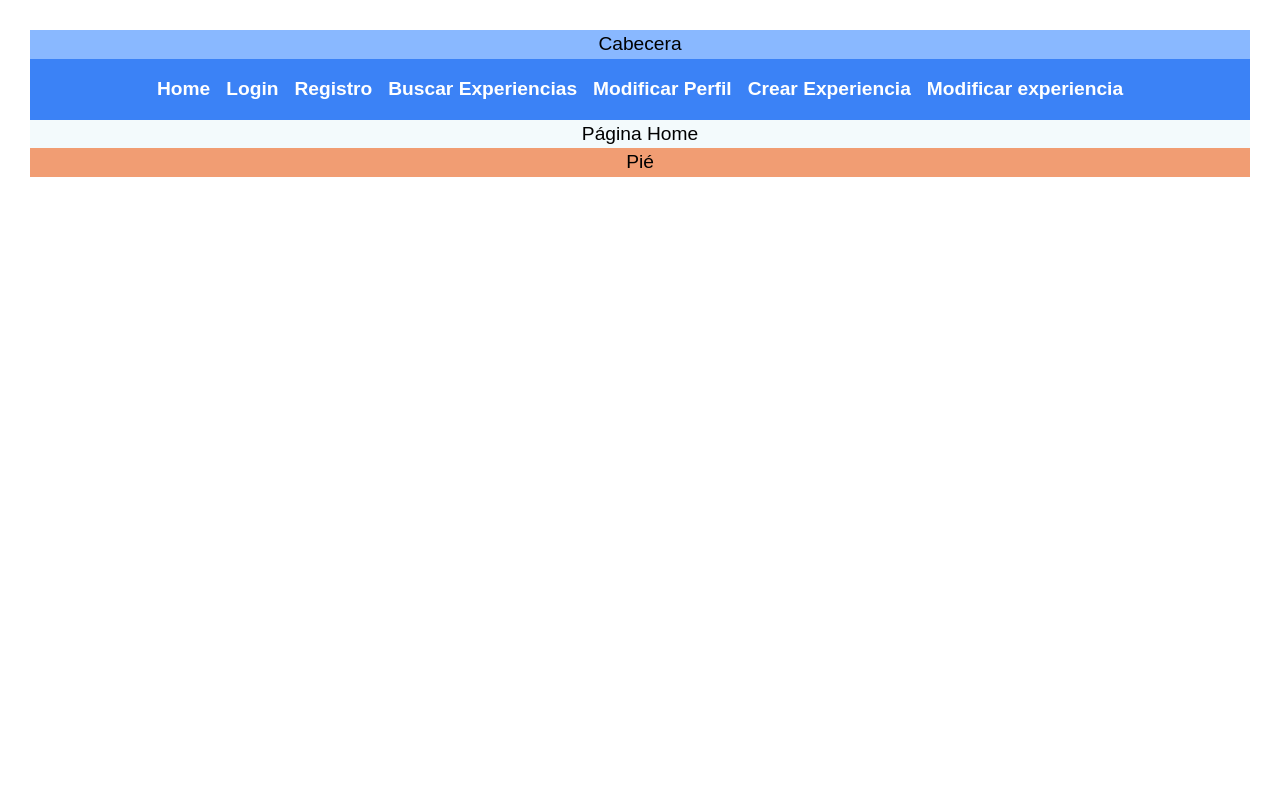
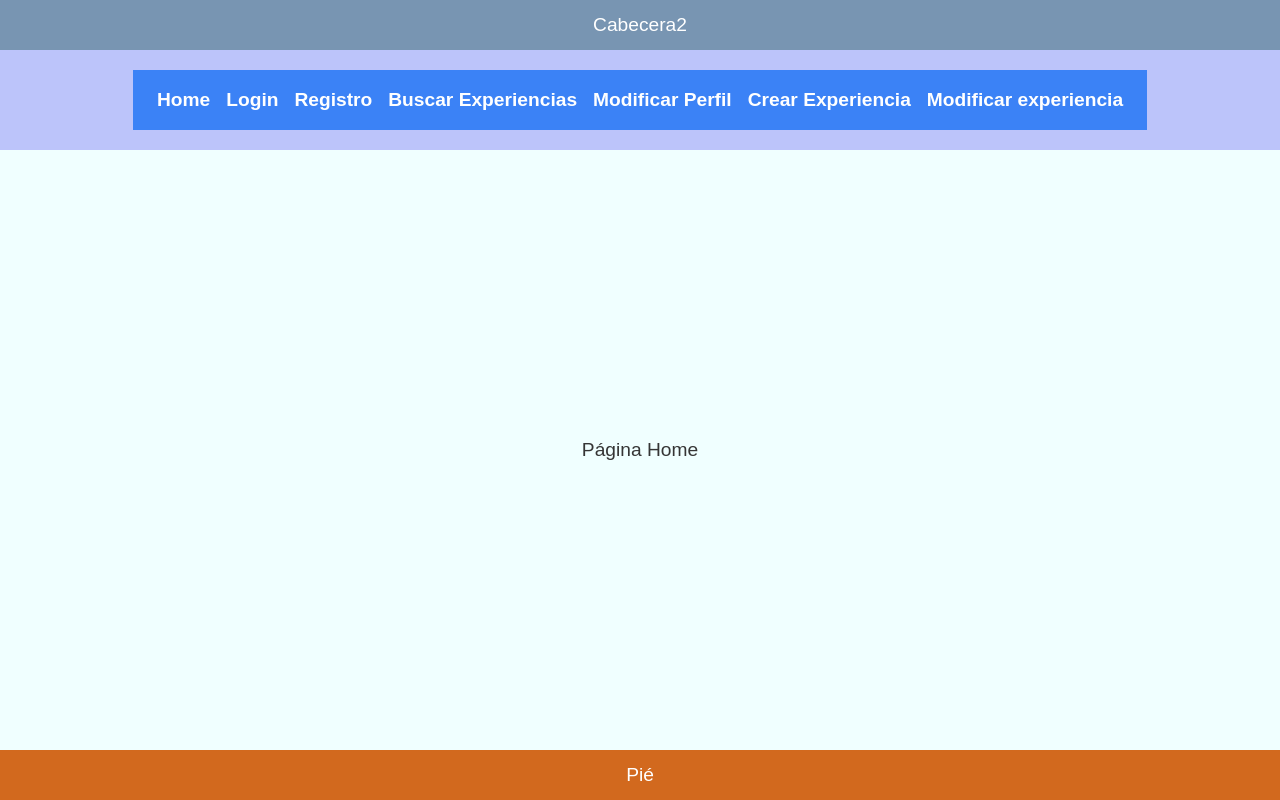
Before and after one commit to JuanGabrielCallejo/ExperienceProjectFRONT, a React (Vite) app: page / in a window 1280 px wide. Built offline with nearby package versions, Linux system fonts and the light colour scheme; no server answers.

Commit message:
grid operativa

```diff
--- /dev/null
+++ b/src/components/Header.jsx
@@ -0,0 +1,8 @@
+
+export const Header = () => {
+  return (
+    <div className="p-4 text-center flex justify-between">
+      <div>Cabecera</div><div>2</div>
+    </div>
+  );
+};
--- a/src/components/Layout.jsx
+++ b/src/components/Layout.jsx
@@ -1,22 +1,23 @@
 import { Menu } from "./Menu";
+import { Header } from "./Header";
 import { Outlet } from "react-router-dom";
 
 const Layout = () => {
   return (
-    <div>
-      <header className="cabecera">
-        Cabecera
+    <main>
+      <header>
+        <Header />
       </header>
-      <nav className="navbar">
+      <nav>
         <Menu />
       </nav>
-      <article className="main">
+      <article>
         <Outlet />
       </article>
-      <footer className="pie">
+      <footer>
         Pié
       </footer>
-    </div>
+    </main>
   );
 };
 
--- /dev/null
+++ b/src/index copy.css
@@ -0,0 +1,67 @@
+* {
+  box-sizing: border-box;
+  margin: 0;
+  padding: 0;
+}
+
+body {
+  font-family: "Arial", sans-serif;
+  font-size: 1.2rem;
+  min-height: 100vh;
+  padding: 20px;
+}
+
+.contenedor-grid {
+  border-radius: 10px;
+  padding: 10px;
+  text-align: center;
+  font-weight: 500;
+  display: grid;
+  gap: 20px;
+  min-height: 100vh;
+
+  grid-template-areas:
+    "cabecera"
+    "menu"
+    "principal"
+    "pie";
+  grid-template-rows: 6.5rem 4.5rem 1fr 1fr;
+}
+
+.cabecera {
+  background: #4f37d8;
+  grid-area: cabecera;
+}
+
+.barra {
+  background: #d83737;
+  grid-area: barra;
+}
+
+.principal {
+  background: #d83737;
+  grid-area: principal;
+}
+
+.pie {
+  background: #d83737;
+  grid-area: pie;
+}
+
+@media (min-width: 768px) {
+  .contenedor-grid {
+    grid-template:
+      "cabecera" 500px
+      "navbar" 50px
+      "pie" 100px;
+  }
+}
+
+@media (min-width: 992px) {
+  .contenedor-grid {
+    grid-template:
+      "cabecera" 50px
+      "navbar" 50px
+      "pie" 100px;
+  }
+}
--- a/src/index.css
+++ b/src/index.css
@@ -7,61 +7,88 @@
 body {
   font-family: "Arial", sans-serif;
   font-size: 1.2rem;
-  min-height: 100vh;
-  padding: 20px;
 }
 
-.contenedor-grid > * {
-  border-radius: 10px;
-  padding: 10px;
-  text-align: center;
-  font-weight: 500;
+/* Estilo contenedor principal */
+main {
+  background-color: beige;
+  display: grid;
+  min-height: 100vh;
+
+  grid-template-areas:
+    "header"
+    "nav"
+    "article"
+    "footer";
+
+  /* Crea aquí la cuadrícula */
+  grid-template-rows: 50px 100px 4fr 50px;
 }
 
-.cabecera {
-  grid-area: cabecera;
-  background-color: rgba(97, 160, 255, 0.74);
+/* Estilo texto de las secciones */
+main > * {
+  align-items: center;
+  color: #fff;
+  display: flex;
+  justify-content: center;
 }
 
-.navbar {
-  grid-area: navbar;
-  background-color: rgba(179, 46, 241, 0.74);
+/* Estilo de cada elemento */
+/* Añade a cada uno el área correspondiente */
+header {
+  background-color: #7895b2;
+  grid-area: header;
 }
 
-.main {
-  grid-area: main;
-  background-color: #f3fafc;
+/* header .content {
+  align-items: center;
+  color: #921919;
+  display: flex;
+  justify-content: center;
+} */
+
+nav {
+  background-color: rgb(188, 196, 250);
+  grid-area: nav;
 }
 
-.pie {
-  grid-area: pie;
-  background-color: rgba(237, 123, 67, 0.74);
+article {
+  background-color: azure;
+  color: rgb(53, 53, 53);
+  grid-area: article;
 }
 
-.contenedor-grid {
-  display: grid;
-  gap: 20px;
-  grid-template:
-    "cabecera" 50px
-    "navbar"
-    "main"
-    "pie";
+footer {
+  background-color: chocolate;
+  grid-area: footer;
 }
+/*
+@media (min-width: 768px) {
+  main {
+    background-color: beige;
+    display: grid;
+    min-height: 100vh;
 
-@media (min-width: 768px) {
-  .contenedor-grid {
-    grid-template:
-      "cabecera" 50px
-      "navbar" 50px
-      "pie" 100px;
+    grid-template-areas:
+      "header"
+      "nav"
+      "article"
+      "footer";
+    grid-template-rows: 50px 100px 1fr 50px;
   }
 }
 
 @media (min-width: 992px) {
-  .contenedor-grid {
-    grid-template:
-      "cabecera" 50px
-      "navbar" 50px
-      "pie" 100px;
+  main {
+    background-color: beige;
+    display: grid;
+    min-height: 100vh;
+
+    grid-template-areas:
+      "header"
+      "nav"
+      "article"
+      "footer";
+    grid-template-rows: 50px 100px 1fr 50px;
   }
-}
+}*/
```
